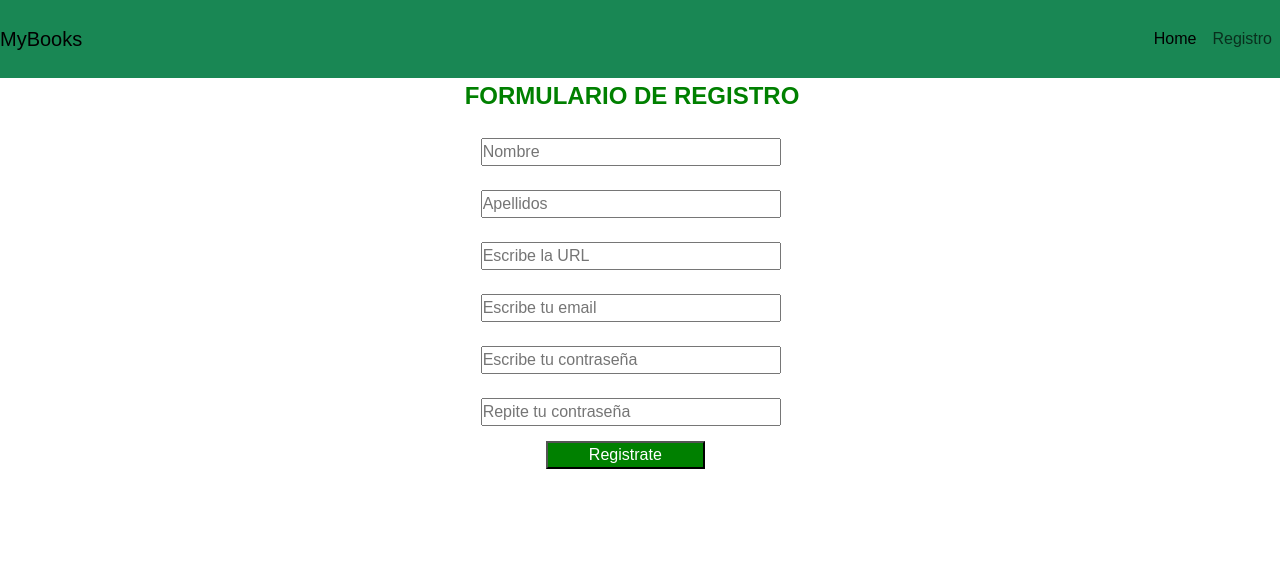
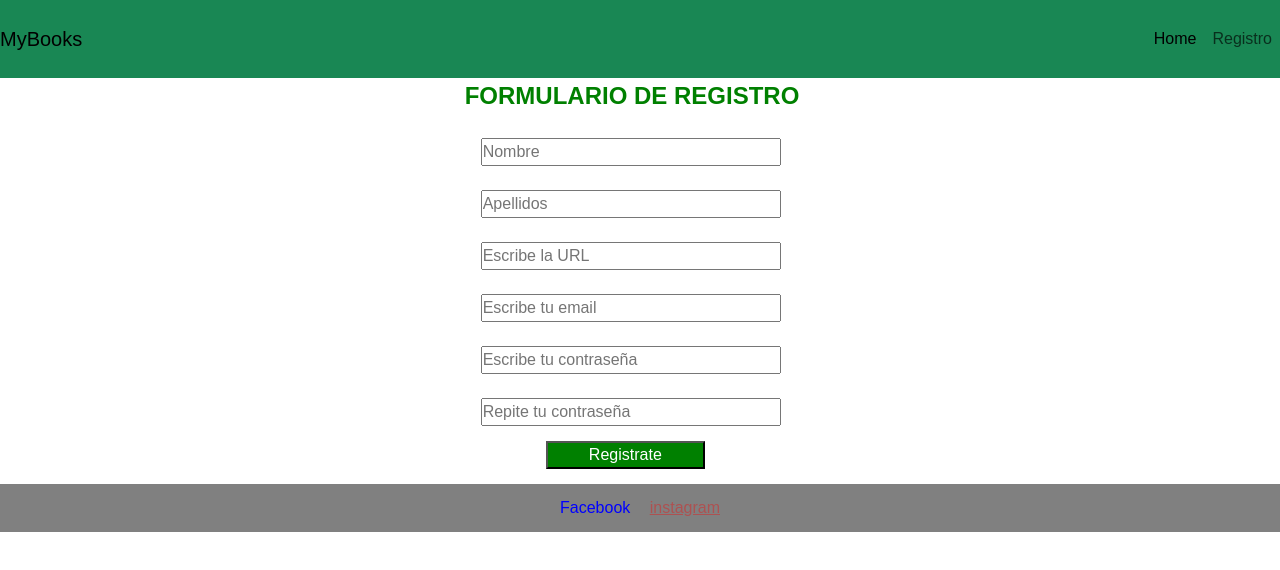
Before and after one commit to fchecaruiz/MyBooks, an Angular app: page /register in a window 1280 px wide. Shown: the top 570 px of the page. Built offline with nearby package versions, Linux system fonts and the light colour scheme.

Commit message:
nuevo subida de archivos

```diff
--- a/src/app/app-routing.module.ts
+++ b/src/app/app-routing.module.ts
@@ -6,6 +6,7 @@ import { RegisterComponent } from './pages/register/register.component';
 const routes: Routes = [
   {path:"home",component:HomeComponent},
   {path:"register",component:RegisterComponent},
+  {path: '', redirectTo: '/home', pathMatch: 'full' },
 ];
 
 @NgModule({
--- a/src/app/app.component.html
+++ b/src/app/app.component.html
@@ -1,4 +1,7 @@
 
 <app-header></app-header>
 
+
+
 <router-outlet></router-outlet>
+<app-footer></app-footer>
--- a/src/app/pages/home/home.component.html
+++ b/src/app/pages/home/home.component.html
@@ -2,5 +2,3 @@
     <p>BIENVENIDOS A MI PRIMERA LIBRERIA</p>
     <p> Los mejores libros a tu alcance</p>
 </div>
-
-<app-footer></app-footer>
```
